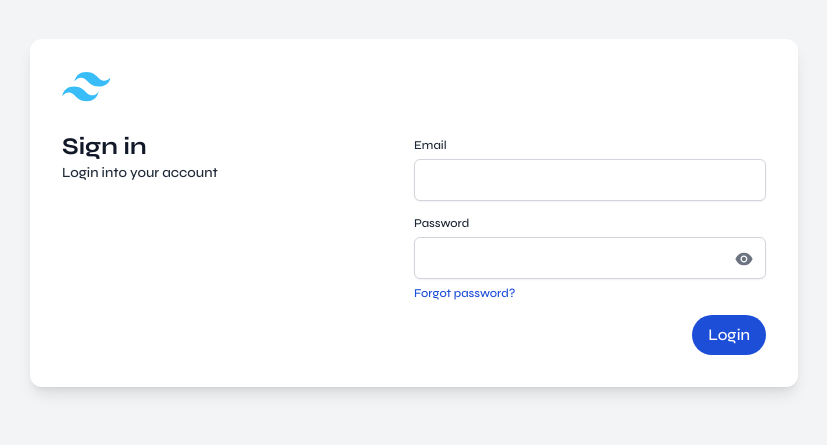
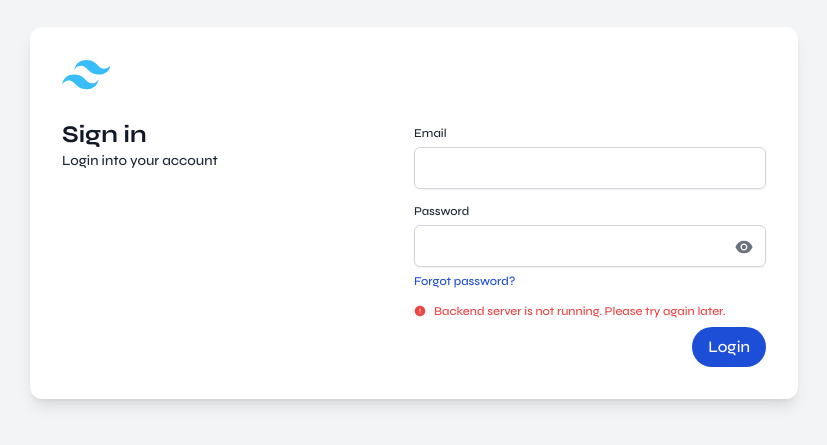
Before and after one commit to pavankumarsidagam/fintrackweb, a React (Create React App) app: page /login in a window 1280 px wide. Shown: the part 187-632 px from the top of the page, without its empty margins (226-1053 px from the left). Built offline with nearby package versions, Linux system fonts and the light colour scheme; no server answers.

Commit message:
Added Debugging: Saying errors to the client side

```diff
--- a/src/pages/Authentication/Login.jsx
+++ b/src/pages/Authentication/Login.jsx
@@ -17,6 +17,13 @@ const LoginPage = () => {
       withCredentials: true
     }).catch((err) => {
       console.error('Logout failed:', err);
+      if (err.message === 'Network Error' || err.code === 'ERR_NETWORK') {
+        setError('Backend server is not running. Please try again later.');
+      } else if (err.response) {
+        setError(err.response.data.message || 'An unknown error occurred.');
+      } else {
+        setError('An unexpected error occurred. Please try again.');
+      }
     });
 
   }, []);
@@ -36,6 +43,7 @@ const LoginPage = () => {
   const [password, setPassword] = useState('');
   const [emailError, setEmailError] = useState('');
   const [passwordError, setPasswordError] = useState('');
+  const [error, setError]= useState('');
   const [loader, setLoader] = useState(false);
 
   const handleLogin = async (e) => {
@@ -58,7 +66,7 @@ const LoginPage = () => {
 
     // console.log(email, password);
 
-
+    setError('');
     try{
       const response = await loginUser({email, password});
 
@@ -73,8 +81,15 @@ const LoginPage = () => {
         console.log(response);
       }
 
-    } catch (error){
-      console.log(error);
+    } catch (err){
+      console.log(err);
+      if (err.message === 'Network Error' || err.code === 'ERR_NETWORK') {
+        setError('Backend server is not running. Please try again later.');
+      } else if (err.response) {
+        setError(err.response.data.message || 'An unknown error occurred.');
+      } else {
+        setError('An unexpected error occurred. Please try again.');
+      }
     } finally {
       setLoader(false);
     }
@@ -139,7 +154,13 @@ const LoginPage = () => {
               <div className="mb-3 w-full">
                 <a href="/forgot-password" className="text-xs subhead font-normal text-blue-700">Forgot password?</a>
               </div>
-
+              {error &&
+                <div className="mb-2 w-full">
+                  <p className="subhead text-xs text-red-500 flex items-center">
+                      <AiFillExclamationCircle  className="mr-2"/>{error}
+                  </p>
+                </div>
+              }
               <div className="text-end w-full">
                 <button type="submit" className="subhead py-2 px-4 bg-blue-700 text-white rounded-full">Login</button>
               </div>
```
